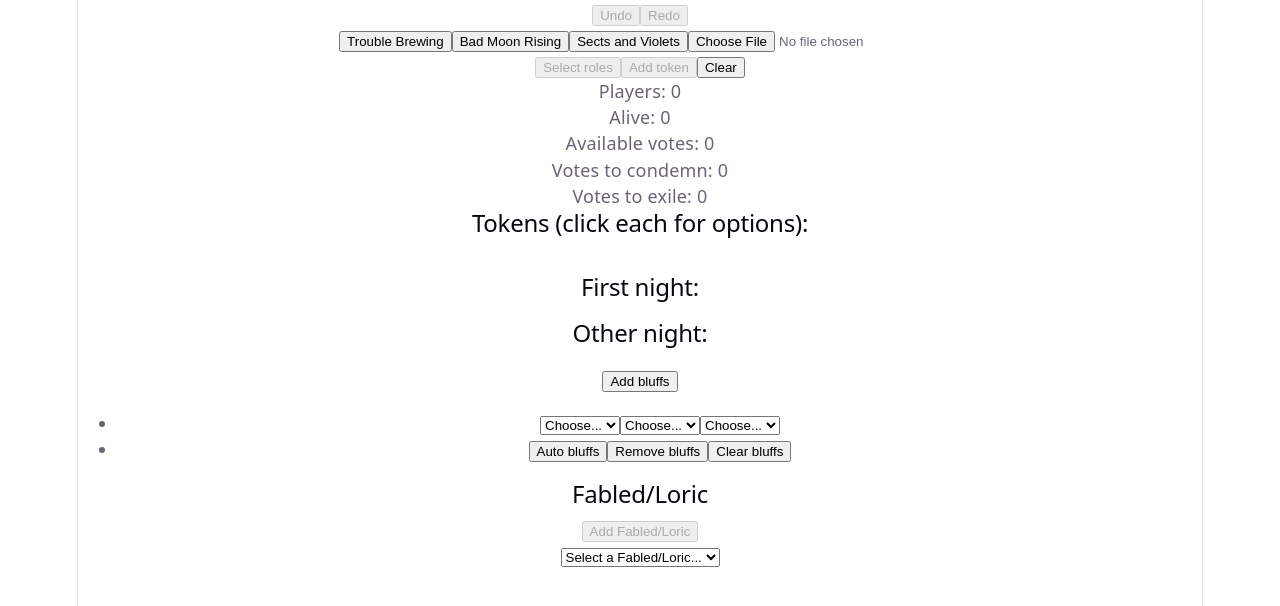
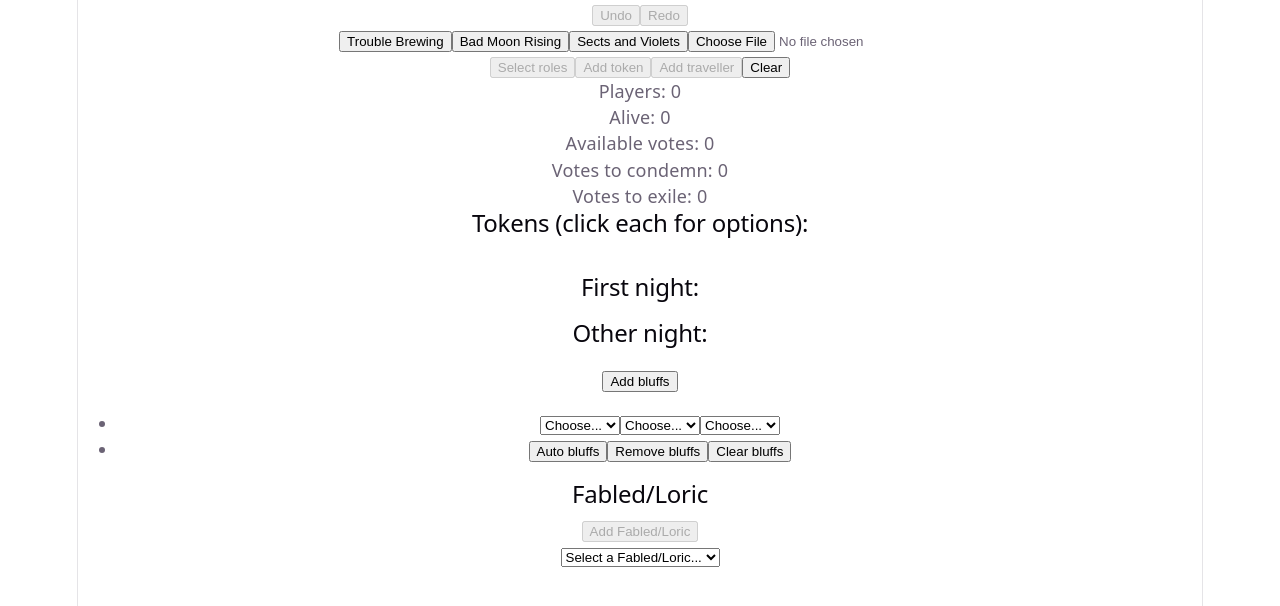
Before and after one commit to jam3sUW/botcapp, a React (Vite) app: page / in a window 1280 px wide. Shown: the top 606 px of the page. Built offline with nearby package versions, Linux system fonts and the light colour scheme.

Commit message:
Add add travellers popup

```diff
--- a/src/CharacterSetup.tsx
+++ b/src/CharacterSetup.tsx
@@ -22,7 +22,7 @@ function addAllSelected(dispatch : React.Dispatch<GrimAction>, state : GrimState
         ]
     })
 }
-/* dispatch({ type: "toggleSelectedCharacterId", characterId: id } state.selectedCharacterIds.includes(id) */
+
 function selectRandom(dispatch: React.Dispatch<GrimAction>, options: ScriptCharacterIdsByType, counts: CharacterTypeCount) {
     dispatch({ type: "clearSelectedCharacterIds"} )
     const randomIds = [
@@ -63,7 +63,9 @@ function CharacterSetup({ dispatch, state } : { dispatch: React.Dispatch<GrimAct
                     <label>Player count: </label>
                     <input type="number" value={state.expectedPlayerCount} min={5} max={15} onChange={(e) => dispatch({ type: "setExpectedPlayerCount", count: Number(e.target.value) })}/>
                 </div>
+
                 <TokenGrid ids={ids} onClickId={id => dispatch({ type: "toggleSelectedCharacterId", characterId: id })} isSelected={id => state.selectedCharacterIds.includes(id)}/>
+
                 <div> {/* TODO: fix button colors */}
                     <button onClick={() => setType("townsfolk")}>Townsfolk {counts.townsfolk}/{expectedCounts.townsfolk}</button>
                     <button onClick={() => setType("outsider")}>Outsiders {counts.outsider}/{expectedCounts.outsider}</button>
@@ -71,7 +73,7 @@ function CharacterSetup({ dispatch, state } : { dispatch: React.Dispatch<GrimAct
                     <button onClick={() => setType("demon")}>Demons {counts.demon}/{expectedCounts.demon}</button>
                 </div>
                 <div>
-                    {characterIdsByType["traveller"].length !== 0 && <button onClick={() => setType("traveller")}>Travellers</button>}
+                    {characterIdsByType["traveller"].length !== 0 && <button onClick={() => setType("traveller")}>Travellers</button>} {/* TODO: Show all? */}
                     {characterIdsByType["fabled"].length !== 0 && <button onClick={() => setType("fabled")}>Fabled</button>}
                     {characterIdsByType["loric"].length !== 0 && <button onClick={() => setType("loric")}>Lorics</button>}
                 </div>
--- a/src/Characters.ts
+++ b/src/Characters.ts
@@ -55,6 +55,7 @@ function loadCharacters() : Record<string, Character> {
 
 const characters = loadCharacters()
 export const fabledLorics = Object.values(characters).filter(char => char.characterType === "fabled" || char.characterType === "loric").map(character => character.id)
+export const travellers = Object.values(characters).filter(char => char.characterType === "traveller")
 
 export function getCharacter(id : string) : Character | undefined {
     return characters[id]
--- a/src/InteractiveGrimoire.tsx
+++ b/src/InteractiveGrimoire.tsx
@@ -9,6 +9,7 @@ import { getInPlayJinxes } from "./Jinxes";
 import "./InteractiveGrimoire.css"
 import CharacterSetup from "./CharacterSetup";
 import TokenAdder from "./TokenAdder";
+import TravellerAdder from "./TravellerAdder";
 
 function InteractiveGrimoire() {
     const [{ present: state, past, future }, dispatch] = useReducer(historyReducer, { past: [], present: generateInitialGrimState(), future: []})
@@ -26,6 +27,8 @@ function InteractiveGrimoire() {
             <CharacterSetup dispatch={dispatch} state={state}/>
 
             <TokenAdder dispatch={dispatch} state={state}/>
+
+            <TravellerAdder dispatch={dispatch} state={state}/>
 
             <button onClick={() => dispatch({ type: "clear"})}>Clear</button>
 
--- /dev/null
+++ b/src/TravellerAdder.tsx
@@ -0,0 +1,25 @@
+import { useState } from "react";
+import type { GrimAction, GrimState } from "./Grimoire";
+import Modal from "./Modal";
+import TokenGrid from "./TokenGrid";
+import { travellers } from "./Characters";
+import { getScriptCharacterTypes } from "./Scripts";
+
+export default function TravellerAdder({ dispatch, state } : { dispatch: React.Dispatch<GrimAction>, state: GrimState }) {
+    const [open, setOpen] = useState(false)
+    const [showAll, setShowAll] = useState(false)
+    const characterIdsByType = getScriptCharacterTypes(state.script)
+    const ids = (!showAll && characterIdsByType["traveller"].length !== 0) ? characterIdsByType["traveller"] : travellers.map(traveller => traveller.id)
+
+    return (
+        <>
+            <button disabled={state.script.name === "No Script"} onClick={() => { setOpen(true); setShowAll(false) }}>Add traveller</button>
+            <Modal className="character-setup-modal" onClose={() => setOpen(false)} open={open}>
+                <TokenGrid ids={ids} onClickId={id => { dispatch({ type: "addToken", characterId: id, id: crypto.randomUUID() }); setOpen(false) }}/>
+                {characterIdsByType["traveller"].length !== 0 &&
+                    <button onClick={() => setShowAll(!showAll)}>{!showAll ? "Show all" : "Show on script"}</button>
+                }
+            </Modal>
+        </>
+    )
+}
```
